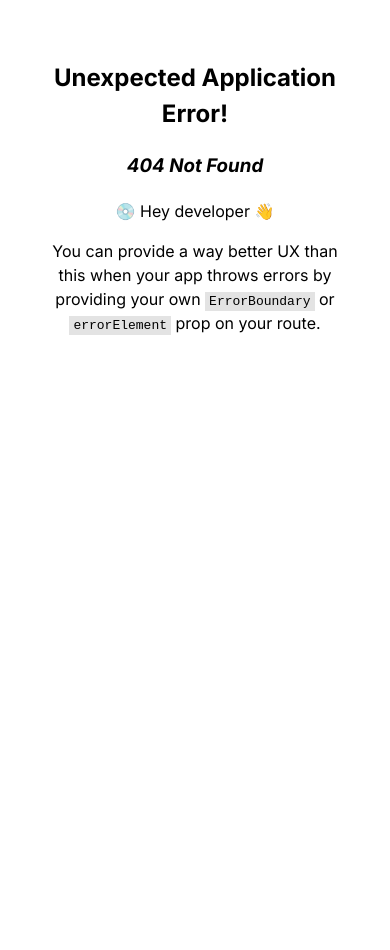
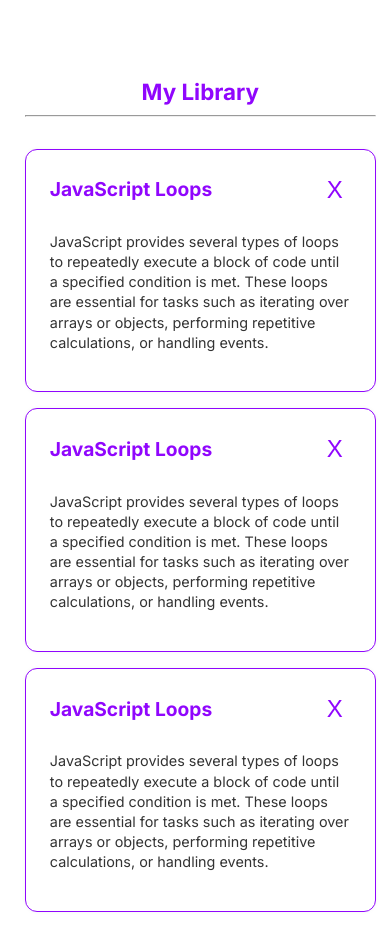
Before and after one commit to Issa-Abbani/Anecdote, a React (Vite) app: page /library in a window 390 px wide. Before the commit this address had no page. Shown: the top 950 px of the page. Before the commit the page ends 844 px from the top, so only its background shows below. Built offline with nearby package versions, Linux system fonts and the light colour scheme; a web font is replaced by a local one.

Commit message:
Created the Library page and Library Card component. Also modified the Course and CourseCard css module files for better margin control

```diff
--- /dev/null
+++ b/src/components/Library/LibraryCard.jsx
@@ -0,0 +1,17 @@
+import styles from "./LibraryCard.module.css";
+
+const LibraryCard = ({ title, description }) => {
+  return (
+    <div className={styles.card}>
+      <div className={styles.cardHeader}>
+        <h2 className={styles.cardTitle}>{title}</h2>
+        <button className={styles.closeButton}>
+          X
+        </button>
+      </div>
+      <p className={styles.cardText}>{description}</p>
+    </div>
+  );
+};
+
+export default LibraryCard;
--- /dev/null
+++ b/src/components/Library/LibraryCard.module.css
@@ -0,0 +1,46 @@
+.card {
+  border: 1px solid var(--primary-purple);
+  border-radius: 12px;
+  padding: 1.5rem;
+  background-color: #fff;
+  box-shadow: 0px 0px 4px rgba(0, 0, 0, 0.04);
+  display: flex;
+  flex-direction: column;
+  gap: 0.75rem;
+}
+
+.cardHeader {
+  display: flex;
+  justify-content: space-between;
+  align-items: center;
+}
+
+.cardTitle {
+  font-weight: 700;
+  font-size: 1.2rem;
+  margin: 0;
+  color: var(--primary-purple);
+}
+
+.closeButton {
+  background: none;
+  color: var(--primary-purple);
+  width: 2rem;
+  height: 2rem;
+  border: none;
+  cursor: pointer;
+  font-size: 1.5rem;
+  border-radius: 50%;
+  transition: background 0.2s ease;
+}
+
+.closeButton:hover {
+  background: var(--primary-blue);
+  color: white;
+}
+
+.cardText {
+  font-size: 0.9rem;
+  color: #333;
+  line-height: 1.4;
+}
--- a/src/main.jsx
+++ b/src/main.jsx
@@ -6,6 +6,7 @@ import Login from './pages/Login.jsx';
 import Home from './pages/Home.jsx';
 import App from './App.jsx'
 import Courses from './pages/Courses.jsx';
+import Library from './pages/Library.jsx';
 
 const router = createBrowserRouter([
   {
@@ -16,6 +17,7 @@ const router = createBrowserRouter([
         element: <Home />,
         children:[
         {path: "/courses", element: <Courses />},
+        {path: "/library", element: <Library />}
       ] }
     ],
   },
--- a/src/pages/Courses.jsx
+++ b/src/pages/Courses.jsx
@@ -17,7 +17,7 @@ return (
         <button className={course.createBtn}>Create Course</button>
       </header>
 
-      <hr />
+      <hr className={course.subHead} />
 
       <div className={course.grid}>
         {courses.map((course) => (
--- a/src/pages/Courses.module.css
+++ b/src/pages/Courses.module.css
@@ -36,3 +36,70 @@
   margin-top: 2rem;
   width: 100%;
 }
+
+@media screen and (min-width: 381px)  and (max-width: 479px){
+  .heading{
+    font-size: 1.5rem;
+  }
+
+  .createBtn {
+    padding: 5px 5px;
+    border: 1px solid var(--primary-purple);
+    color:  var(--primary-purple);
+    border-radius: 20px;
+    font-size: 0.875rem;
+    background: none;
+    cursor: pointer;
+    transition: background 0.2s ease;
+  }
+
+  .subHead{
+    text-align: start;
+    width: 100vw;
+    margin-left: -20vw;
+  }
+
+  .grid{
+    gap: 3vh;
+  }
+}
+
+.container{
+  margin-left: 20vw;
+}
+
+@media screen and (max-width: 380px){
+  .container{
+    margin-left: 7vw;
+  }
+}
+
+@media screen and (min-width: 381px)  and (max-width: 479px){
+  .container{
+    margin-left: 10vw;
+  }
+}
+
+@media screen and (min-width: 480px) and (max-width: 767px){
+  .container{
+    margin-left: 30vw;
+  }
+}
+
+@media screen and (min-width: 1500px){
+  .container{
+    margin-left: 15vw;
+  }
+}
+
+@media screen and (min-width: 1900px){
+  .container{
+    margin-left: 5vw;
+  }
+}
+
+@media screen and (min-width: 2400px){
+  .container{
+    margin-left: 0vw;
+  }
+}
--- a/src/pages/Home.jsx
+++ b/src/pages/Home.jsx
@@ -1,11 +1,10 @@
 import Sidebar from "../components/Home/Sidebar.jsx";
-import styles from "./Home.module.css";
 import { Outlet } from "react-router-dom";
 function Home(){
   return(
-    <main className={styles.mainCont}>
+    <main>
       <Sidebar />
-      <aside className={styles.tabCont}>
+      <aside>
         <Outlet />
       </aside>
     </main>
--- a/src/pages/Home.module.css
+++ /dev/null
@@ -1,40 +0,0 @@
-.tabCont{
-  margin-left: 20vw;
-}
-
-
-@media screen and (max-width: 479px){
-  .tabCont{
-    margin-left: 10vw;
-  }
-}
-
-@media screen and (max-width: 479px){
-  .tabCont{
-    margin-left: 10vw;
-  }
-}
-
-@media screen and (min-width: 480px) and (max-width: 767px){
-  .tabCont{
-    margin-left: 30vw;
-  }
-}
-
-@media screen and (min-width: 1500px){
-  .tabCont{
-    margin-left: 15vw;
-  }
-}
-
-@media screen and (min-width: 1900px){
-  .tabCont{
-    margin-left: 5vw;
-  }
-}
-
-@media screen and (min-width: 2400px){
-  .tabCont{
-    margin-left: 0vw;
-  }
-}
--- /dev/null
+++ b/src/pages/Library.jsx
@@ -0,0 +1,43 @@
+import styles from "./Library.module.css";
+import LibraryCard from "../components/Library/LibraryCard.jsx";
+
+const Library = () => {
+  const items = [
+    {
+      id: 1,
+      title: "JavaScript Loops",
+      description:
+        "JavaScript provides several types of loops to repeatedly execute a block of code until a specified condition is met. These loops are essential for tasks such as iterating over arrays or objects, performing repetitive calculations, or handling events.",
+    },
+    {
+      id: 2,
+      title: "JavaScript Loops",
+      description:
+        "JavaScript provides several types of loops to repeatedly execute a block of code until a specified condition is met. These loops are essential for tasks such as iterating over arrays or objects, performing repetitive calculations, or handling events.",
+    },
+    {
+      id: 3,
+      title: "JavaScript Loops",
+      description:
+        "JavaScript provides several types of loops to repeatedly execute a block of code until a specified condition is met. These loops are essential for tasks such as iterating over arrays or objects, performing repetitive calculations, or handling events.",
+    },
+  ];
+
+  return (
+    <div className={styles.libraryContainer}>
+      <h1 className={styles.heading}>My Library</h1>
+      <hr className={styles.subheading} />
+      <div className={styles.cardsWrapper}>
+        {items.map((item) => (
+          <LibraryCard
+            key={item.id}
+            title={item.title}
+            description={item.description}
+          />
+        ))}
+      </div>
+    </div>
+  );
+};
+
+export default Library;
--- /dev/null
+++ b/src/pages/Library.module.css
@@ -0,0 +1,120 @@
+.libraryContainer {
+  width: 60vw;
+  padding-left: 5vw;
+  font-family: "Inter", sans-serif;
+  color: #1a1a1a;
+  text-align: start;
+}
+
+.heading {
+  font-size: 2rem;
+  font-weight: 700;
+  margin-bottom: 0.3rem;
+  color: var(--primary-purple);
+}
+
+.subheading {
+  color: #6c6c6c;
+  margin-bottom: 2rem;
+  font-size: 0.95rem;
+}
+
+.cardsWrapper {
+  display: flex;
+  flex-direction: column;
+  gap: 1.5rem;
+}
+
+/* Large tablets and smaller laptops (≤ 1024px) */
+@media (max-width: 1024px) {
+  .libraryContainer {
+    width: 70vw;
+    padding-left: 3vw;
+  }
+
+  .heading {
+    font-size: 1.8rem;
+  }
+
+  .subheading {
+    font-size: 0.9rem;
+  }
+}
+
+/* Tablets (≤ 768px) */
+@media (max-width: 768px) {
+  .libraryContainer {
+    width: 55vw;
+    padding-left: 2vw;
+  }
+
+  .heading {
+    font-size: 1.6rem;
+  }
+
+  .subheading {
+    font-size: 0.85rem;
+  }
+}
+
+/* Mobile devices (≤ 480px) */
+@media (max-width: 480px) {
+  .libraryContainer {
+    width: 90vw;
+    padding: 1rem;
+    text-align: start;
+  }
+
+  .heading {
+    font-size: 1.4rem;
+    text-align: center;
+  }
+
+  .subheading {
+    font-size: 0.8rem;
+  }
+
+  .cardsWrapper {
+    gap: 1rem;
+  }
+}
+
+.libraryContainer{
+  margin-left: 20vw;
+}
+
+@media screen and (max-width: 380px){
+  .libraryContainer{
+    margin-left: -8vw;
+  }
+}
+
+@media screen and (min-width: 381px)  and (max-width: 479px){
+  .libraryContainer{
+    margin-left: -8vw;
+  }
+}
+
+@media screen and (min-width: 480px) and (max-width: 767px){
+  .libraryContainer{
+    margin-left: 30vw;
+  }
+}
+
+@media screen and (min-width: 1500px){
+  .libraryContainer{
+    margin-left: 15vw;
+  }
+}
+
+@media screen and (min-width: 1900px){
+  .libraryContainer{
+    margin-left: 5vw;
+  }
+}
+
+@media screen and (min-width: 2400px){
+  .libraryContainer{
+    margin-left: 0vw;
+  }
+}
```
